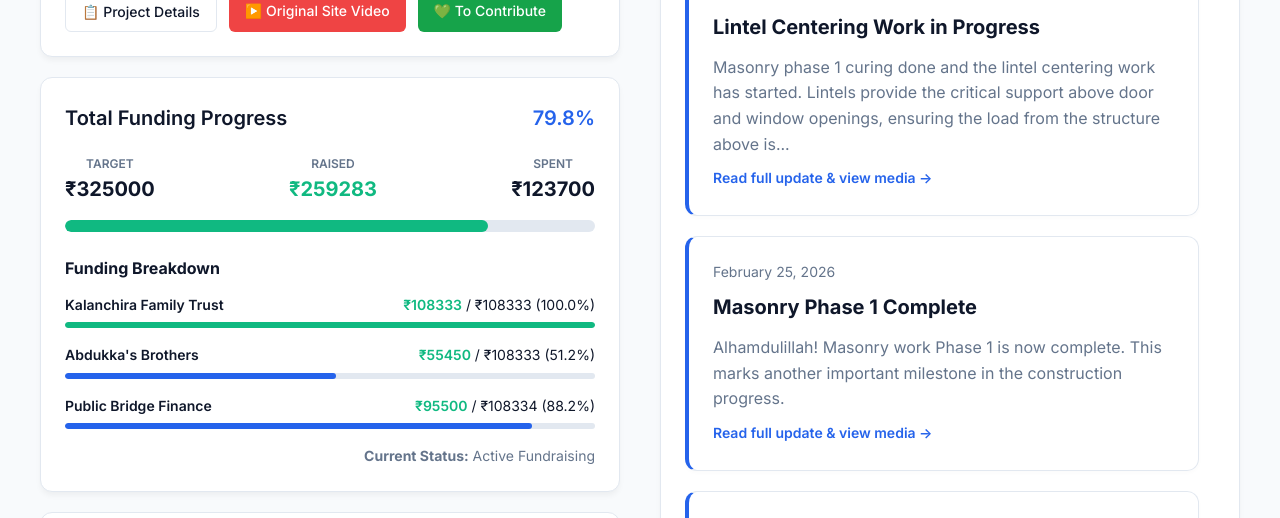
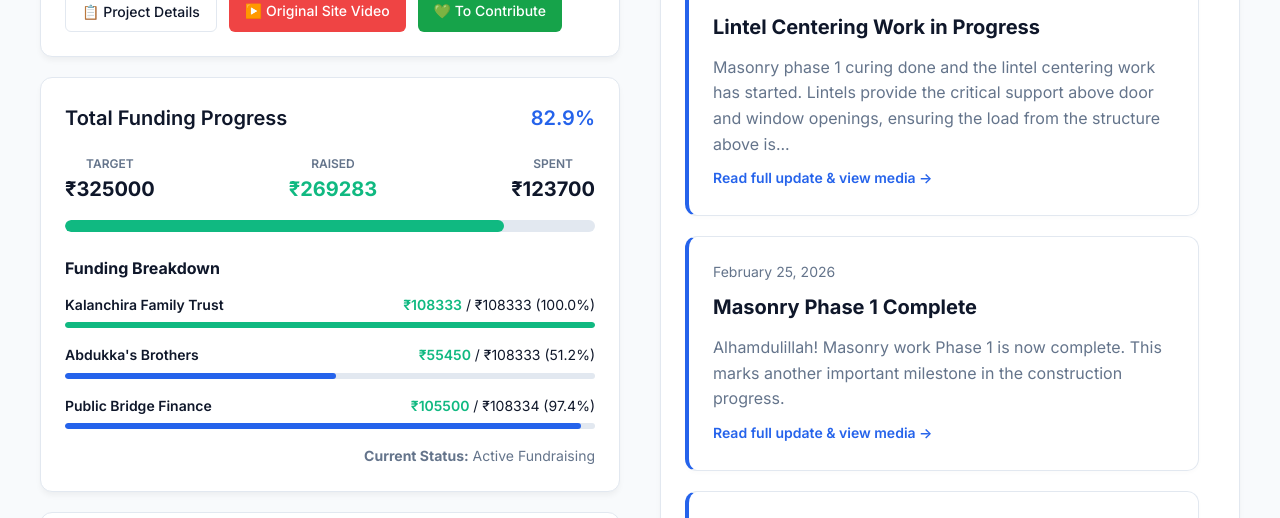
Before and after one commit to BasheerKalanchera/project-amanah, a Jekyll site: the page built from index.html, in a window 1280 px wide. Shown: the part 337-855 px from the top of the page. Built offline with Jekyll 4.4.1, drawn with Linux system fonts in a browser that asks for light colours.

Commit message:
Fix: Updated Finances.yml file with contribution from Rizu

```diff
--- a/_data/finances.yml
+++ b/_data/finances.yml
@@ -1,5 +1,5 @@
 target: 325000
-raised: 259283
+raised: 269283
 spent: 123700
 current_status: "Active Fundraising"
 breakdown:
@@ -43,10 +43,12 @@ breakdown:
         amount: 3750
   - name: "Public Bridge Finance"
     target: 108334
-    raised: 95500
+    raised: 105500
     donors:
       - name: "Abdullah Siddique"
         amount: 25000
+      - name: "Rizu"
+        amount: 10000
       - name: "Latheef Bhai"
         amount: 10000
       - name: "Junaid"
```
